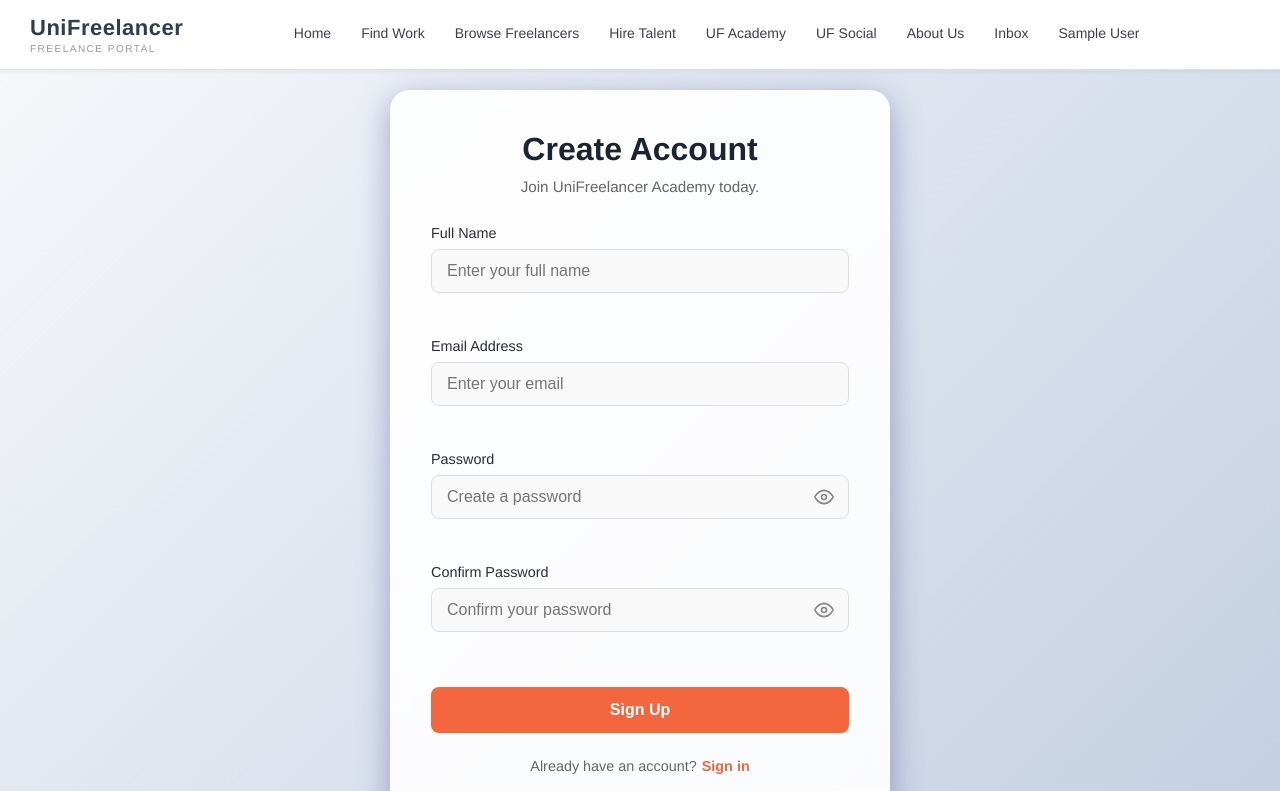
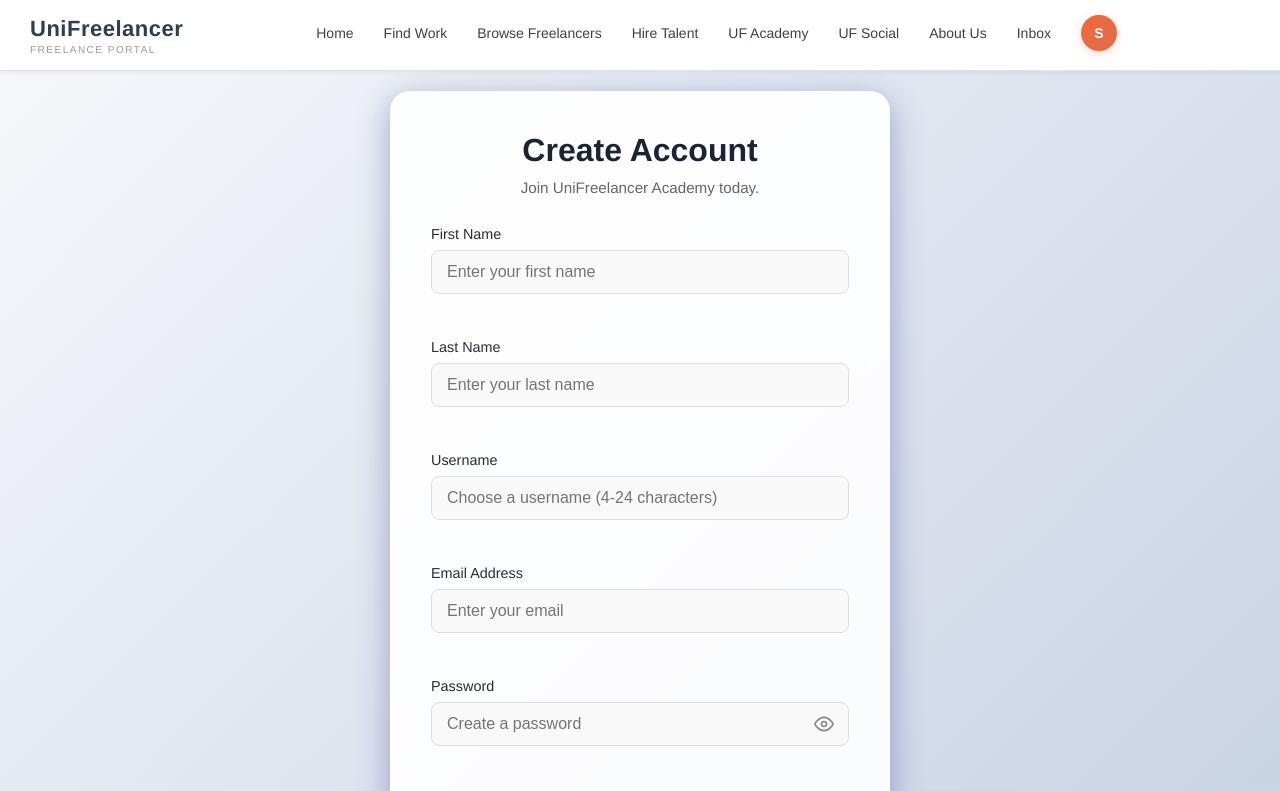
Before and after one commit to AidanCaughey1/CS46X-UniFreelancer, a React (Create React App) app in the folder frontend/: page /signup in a window 1280 px wide. Shown: the top 791 px of the page. Built offline with nearby package versions, Linux system fonts and the light colour scheme; sample sign-in values are in the browser's storage.

Commit message:
updated UserModel and users route, and updated the UI

```diff
--- a/frontend/src/App.css
+++ b/frontend/src/App.css
@@ -144,6 +144,33 @@ body {
   transform: scale(1.05);
 }
 
+/* Navigation Profile Avatar */
+.user-profile-link {
+  display: flex;
+  align-items: center;
+}
+
+.nav-profile-avatar {
+  width: 36px;
+  height: 36px;
+  border-radius: 50%;
+  background: linear-gradient(135deg, var(--accent-primary-color), var(--accent-secondary-color));
+  color: white;
+  display: flex;
+  align-items: center;
+  justify-content: center;
+  font-weight: 600;
+  font-size: 14px;
+  cursor: pointer;
+  transition: all 0.3s ease;
+  box-shadow: 0 2px 8px rgba(244, 102, 62, 0.3);
+}
+
+.nav-profile-avatar:hover {
+  transform: scale(1.1);
+  box-shadow: 0 4px 12px rgba(244, 102, 62, 0.4);
+}
+
 /* Responsive Design */
 @media (max-width: 1200px) {
   .nav {
--- a/frontend/src/App.jsx
+++ b/frontend/src/App.jsx
@@ -67,7 +67,9 @@ function Header({ user }) {
 
           {user ? (
             <Link to="/profile" className={`user-profile-link ${isActive('/profile')}`}>
-              {user.name}
+              <div className="nav-profile-avatar">
+                {user.firstName && user.firstName.charAt(0).toUpperCase()}
+              </div>
             </Link>
           ) : (
             <>
--- a/frontend/src/pages/Profile.css
+++ b/frontend/src/pages/Profile.css
@@ -41,8 +41,21 @@
 
 .profile-header p {
     color: var(--dark-secondary-color);
-    margin: 0 0 20px 0;
+    margin: 0 0 10px 0;
     font-size: 1.1rem;
+}
+
+.profile-username {
+    color: var(--accent-primary-color) !important;
+    font-weight: 600;
+    font-size: 1rem !important;
+    margin: 5px 0 !important;
+}
+
+.profile-email {
+    color: var(--dark-tertiary-color) !important;
+    font-size: 0.95rem !important;
+    margin: 5px 0 20px 0 !important;
 }
 
 .sign-out-btn {
--- a/frontend/src/pages/Profile.jsx
+++ b/frontend/src/pages/Profile.jsx
@@ -51,10 +51,11 @@ const Profile = () => {
         <div className="profile-container">
             <div className="profile-header">
                 <div className="profile-avatar">
-                    {user.name.charAt(0).toUpperCase()}
+                    {user.firstName && user.firstName.charAt(0).toUpperCase()}
                 </div>
-                <h2>{user.name}</h2>
-                <p>{user.email}</p>
+                <h2>{user.firstName} {user.lastName}</h2>
+                <p className="profile-username">@{user.username}</p>
+                <p className="profile-email">{user.email}</p>
                 <button onClick={handleSignOut} className="sign-out-btn">Sign Out</button>
             </div>
 
@@ -89,7 +90,7 @@ const Profile = () => {
                     <h3>Completed Tutorials</h3>
                     {user.completedTutorials && user.completedTutorials.length > 0 ? (
                         <ul className="item-list">
-                            {user.completedTutorials.map(tutorial => (
+                            {user.enrolledCourses.map(tutorial => (
                                 <li key={tutorial._id}>{tutorial.title}</li>
                             ))}
                         </ul>
--- a/frontend/src/pages/Signup.jsx
+++ b/frontend/src/pages/Signup.jsx
@@ -7,7 +7,9 @@ const Signup = () => {
     const [showPassword, setShowPassword] = useState(false);
     const [showConfirmPassword, setShowConfirmPassword] = useState(false);
     const [formData, setFormData] = useState({
-        name: '',
+        firstName: '',
+        lastName: '',
+        username: '',
         email: '',
         password: '',
         confirmPassword: ''
@@ -49,7 +51,9 @@ const Signup = () => {
                     'Content-Type': 'application/json',
                 },
                 body: JSON.stringify({
-                    name: formData.name,
+                    firstName: formData.firstName,
+                    lastName: formData.lastName,
+                    username: formData.username,
                     email: formData.email,
                     password: formData.password
                 }),
@@ -79,15 +83,43 @@ const Signup = () => {
 
                 <form className="auth-form" onSubmit={handleSubmit}>
                     <div className="form-group">
-                        <label htmlFor="name">Full Name</label>
+                        <label htmlFor="firstName">First Name</label>
                         <input
                             type="text"
-                            id="name"
-                            name="name"
-                            placeholder="Enter your full name"
-                            value={formData.name}
+                            id="firstName"
+                            name="firstName"
+                            placeholder="Enter your first name"
+                            value={formData.firstName}
                             onChange={handleChange}
                             required
+                        />
+                    </div>
+
+                    <div className="form-group">
+                        <label htmlFor="lastName">Last Name</label>
+                        <input
+                            type="text"
+                            id="lastName"
+                            name="lastName"
+                            placeholder="Enter your last name"
+                            value={formData.lastName}
+                            onChange={handleChange}
+                            required
+                        />
+                    </div>
+
+                    <div className="form-group">
+                        <label htmlFor="username">Username</label>
+                        <input
+                            type="text"
+                            id="username"
+                            name="username"
+                            placeholder="Choose a username (4-24 characters)"
+                            value={formData.username}
+                            onChange={handleChange}
+                            required
+                            minLength="4"
+                            maxLength="24"
                         />
                     </div>
 
```
Also changed, not shown: 2 other files (tests, documents, lock files or other folders).
